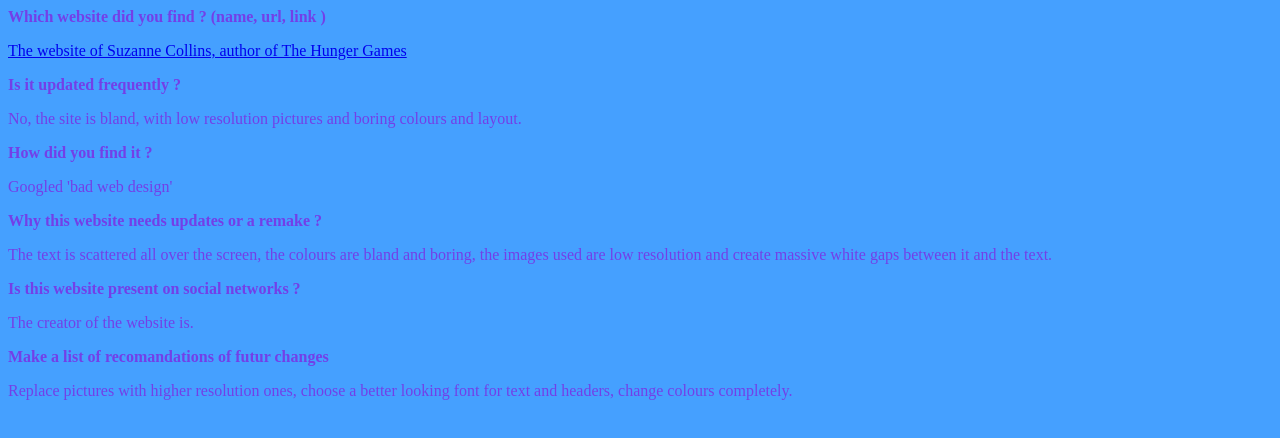
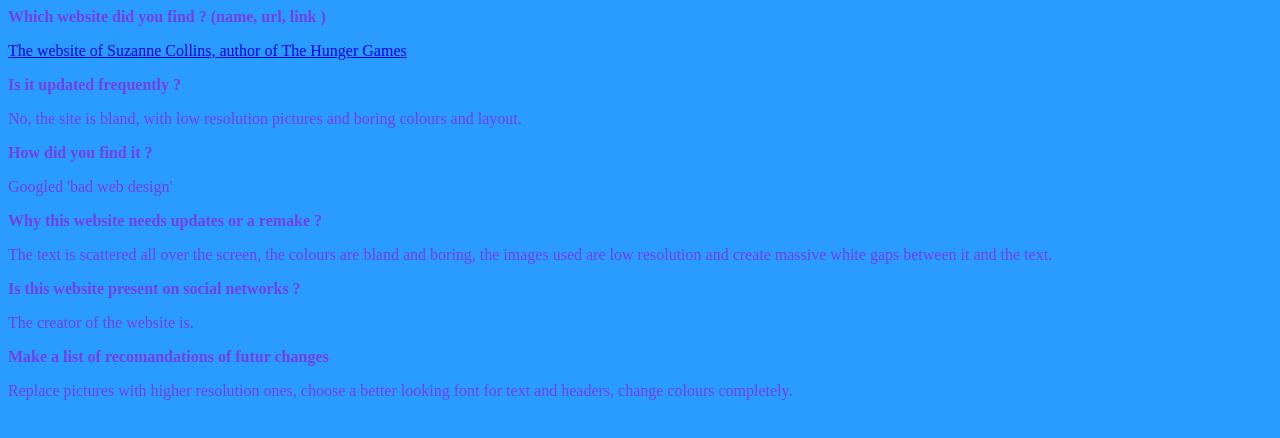
Before and after one commit to NelisThomas/markdown-warmup-html, a plain HTML site: page index.html in a window 1280 px wide. Drawn offline with Linux system fonts and the light colour scheme.

Commit message:
Update style.css

```diff
--- a/style.css
+++ b/style.css
@@ -1,5 +1,5 @@
 body {
-    background-color: #45A0FF;
+    background-color: #2B9CFF;
     color: #733FE8;
 }
 
```
